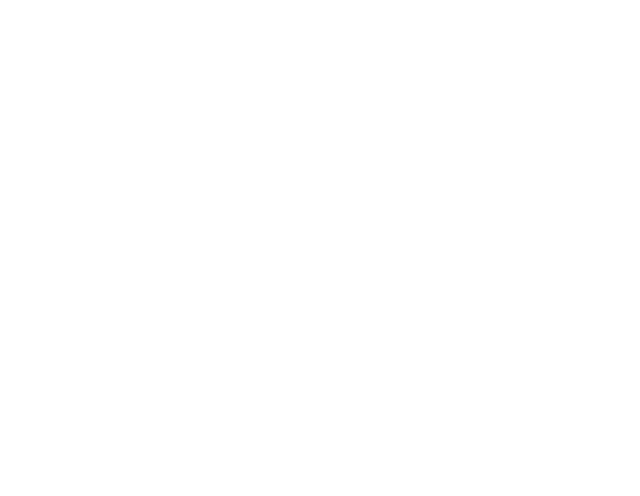
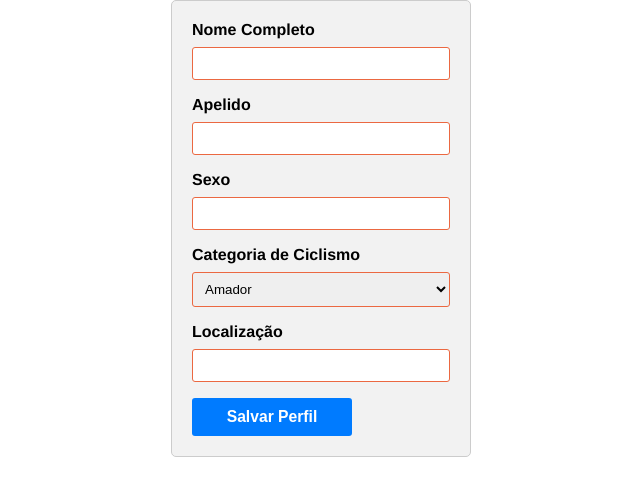
Before and after one commit to portal-ciclismo/front, a React (Create React App) app in the folder app-ciclismo/: page /cadastroperfil in a window 1280 px wide. Before the commit this address had no page. Shown: the top 496 px of the page, without its empty margins (319-959 px from the left). Built offline with nearby package versions, Linux system fonts and the light colour scheme.

Commit message:
criando cadastro perfil

```diff
--- a/app-ciclismo/package.json
+++ b/app-ciclismo/package.json
@@ -9,8 +9,10 @@
     "@testing-library/react": "^13.4.0",
     "@testing-library/user-event": "^13.5.0",
     "axios": "^1.5.0",
+    "bootstrap": "^5.3.2",
     "formik": "^2.4.5",
     "react": "^18.2.0",
+    "react-bootstrap": "^2.9.1",
     "react-dom": "^18.2.0",
     "react-dropzone": "^14.2.3",
     "react-router-dom": "^6.17.0",
--- a/app-ciclismo/src/App.js
+++ b/app-ciclismo/src/App.js
@@ -12,6 +12,7 @@ import ConvidarAmigos from './pages/ConvidarAmigos';
 import Events from './pages/Events';
 import RegistroEvento from './pages/RegistroEvento';
 import CriarGrupo from './pages/CriarGrupo';
+import CadastroPerfil from './pages/CadastroPerfil';
 
 
 function App() {
@@ -31,6 +32,8 @@ function App() {
         <Route path="/Events" element={<Events />}></Route>
         <Route path="/RegistroEvento" element={<RegistroEvento />}></Route>
         <Route path="/criargrupo" element={<CriarGrupo />}></Route>
+        <Route path="/cadastroperfil" element={<CadastroPerfil />}></Route>
+
 
       </Routes>
     </Router>
--- a/app-ciclismo/src/components/BikeForm/BikeForm.css
+++ b/app-ciclismo/src/components/BikeForm/BikeForm.css
@@ -12,6 +12,7 @@
     display: block;
     margin-bottom: 8px;
     font-weight: bold;
+    color:black;
   }
 
   .form-input {
--- /dev/null
+++ b/app-ciclismo/src/pages-css/CadastroPerfil.css
@@ -0,0 +1,47 @@
+.form-container {
+    max-width: 400px;
+    margin: 0 auto;
+    padding: 20px;
+    border: 1px solid #ccc;
+    border-radius: 5px;
+    background-color: #f9f9f9;
+  }
+
+  .form-cadastro-perfil {
+    margin-bottom: 20px;
+  }
+
+
+  .form-input {
+    width: 100%;
+    padding: 10px;
+    border: 1px solid #ccc;
+    border-radius: 4px;
+    font-size: 16px;
+  }
+
+  .form-input::placeholder {
+    color: #999;
+  }
+
+  .form-select {
+    width: 100%;
+    padding: 10px;
+    border: 1px solid #ccc;
+    border-radius: 4px;
+    font-size: 16px;
+  }
+
+  .form-button {
+    background-color: #007bff;
+    color: #fff;
+    padding: 10px 20px;
+    border: none;
+    border-radius: 4px;
+    cursor: pointer;
+    font-size: 16px;
+  }
+
+  .form-button:hover {
+    background-color: #0056b3;
+  }
--- a/app-ciclismo/src/pages-css/RegistroEvento.css
+++ b/app-ciclismo/src/pages-css/RegistroEvento.css
@@ -37,7 +37,7 @@ html{
     padding-top: 2%;
 }
 
-.main-content-cadastro-evento span, h1, label{
+.main-content-cadastro-evento span,.main-content-cadastro-evento h1, .main-content-cadastro-evento label{
     color: #fff;
     font-weight: 500;
 }
--- /dev/null
+++ b/app-ciclismo/src/pages/CadastroPerfil.js
@@ -0,0 +1,87 @@
+import React, { useState } from 'react';
+import '../pages/CadastroPerfil'; // Importe o arquivo de estilos CSS
+
+function CadastroPerfil() {
+  const [profileData, setProfileData] = useState({
+    fullName: '',
+    nickname: '',
+    sexo: '',
+    cyclingCategory: '',
+    location: '',
+  });
+
+  const handleChange = (e) => {
+    const { name, value } = e.target;
+    setProfileData({
+      ...profileData,
+      [name]: value,
+    });
+  };
+
+  const handleSubmit = (e) => {
+    e.preventDefault();
+    // Faça o envio dos dados do perfil para o servidor aqui
+  };
+
+  return (
+    <div className="form-container">
+      <form onSubmit={handleSubmit}>
+        <div className="form-cadastro-perfil">
+          <label className="form-label" htmlFor="fullName">Nome Completo</label>
+          <input
+            type="text"
+            name="fullName"
+            value={profileData.fullName}
+            onChange={handleChange}
+            className="form-input"
+          />
+        </div>
+        <div className="form-cadastro-perfil">
+          <label className="form-label" htmlFor="nickname">Apelido</label>
+          <input
+            type="text"
+            name="nickname"
+            value={profileData.nickname}
+            onChange={handleChange}
+            className="form-input"
+          />
+        </div>
+        <div className="form-cadastro-perfil">
+          <label className="form-label" htmlFor="sexo">Sexo</label>
+          <input
+            type="text"
+            name="sexo"
+            value={profileData.sexo}
+            onChange={handleChange}
+            className="form-input"
+          />
+        </div>
+        <div className="form-cadastro-perfil">
+          <label className="form-label" htmlFor="cyclingCategory">Categoria de Ciclismo</label>
+          <select
+            name="cyclingCategory"
+            value={profileData.cyclingCategory}
+            onChange={handleChange}
+            className="form-input"
+          >
+            <option value="AMADOR">Amador</option>
+            <option value="PROFISSIONAL">Profissional</option>
+          </select>
+        </div>
+        <div className="form-cadastro-perfil">
+          <label className="form-label" htmlFor="location">Localização</label>
+          <input
+            type="text"
+            name="location"
+            value={profileData.location}
+            onChange={handleChange}
+            className="form-input"
+          />
+        </div>
+        <button type="submit" className="form-button">Salvar Perfil</button>
+      </form>
+    </div>
+  );
+}
+
+export default CadastroPerfil;
```
Also changed, not shown: 1 other file (tests, documents, lock files or other folders).
